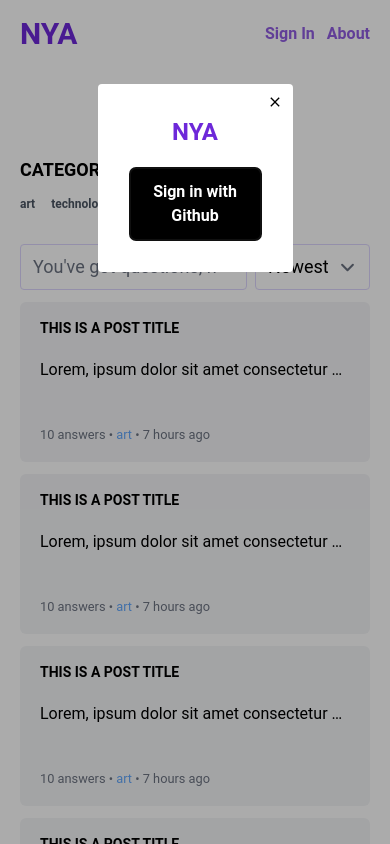
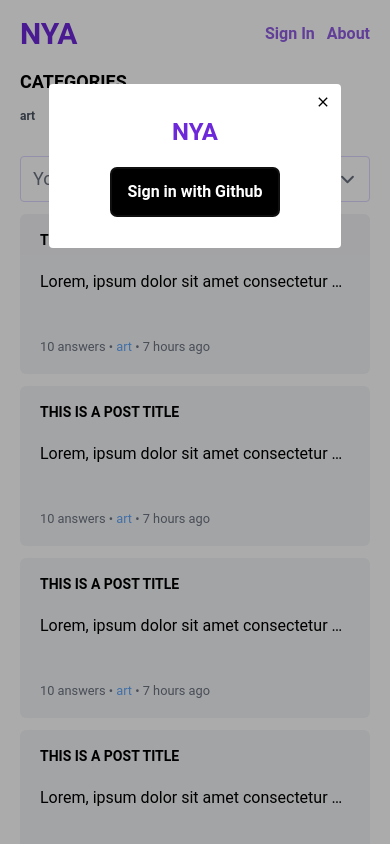
Before and after one commit to nulfrost/not-yahoo-answers, a Next.js app: page / in a window 390 px wide. Both pictures are taken after a click on the item "Sign In". Shown: the top 844 px of the page. Built offline with nearby package versions, Linux system fonts and the light colour scheme; no server answers.

Commit message:
fix: more minor mobile style fixes

```diff
--- a/components/Layout.tsx
+++ b/components/Layout.tsx
@@ -13,7 +13,7 @@
       <meta name="viewport" content="initial-scale=1.0, width=device-width" />
     </Head>
     <Navbar />
-    <main className="flex-1 mt-[88px] px-5 xl:px-0">{children}</main>
+    <main className="flex-1 xl:mt-[88px] px-5 xl:px-0">{children}</main>
     <footer className="flex justify-end px-10 py-5 font-semibold">
       <p>Made with 💖 by Dane.</p>
     </footer>
--- a/components/Navbar.tsx
+++ b/components/Navbar.tsx
@@ -61,7 +61,7 @@
         <Dialog
           isOpen={showDialog}
           onDismiss={close}
-          className="relative flex flex-col items-center max-w-md rounded"
+          className="relative flex flex-col items-center !w-3/4 xl:max-w-md rounded"
           aria-label="Sign in modal for Not Yahoo Answers"
         >
           <IoMdClose
--- a/pages/index.tsx
+++ b/pages/index.tsx
@@ -11,7 +11,7 @@
         className="flex flex-col h-full gap-3 xl:grid"
       >
         <Categories />
-        <div className="flex flex-col gap-3 ">
+        <div className="flex flex-col space-y-3">
           <form className="flex space-x-2 ">
             <input
               type="search"
```
